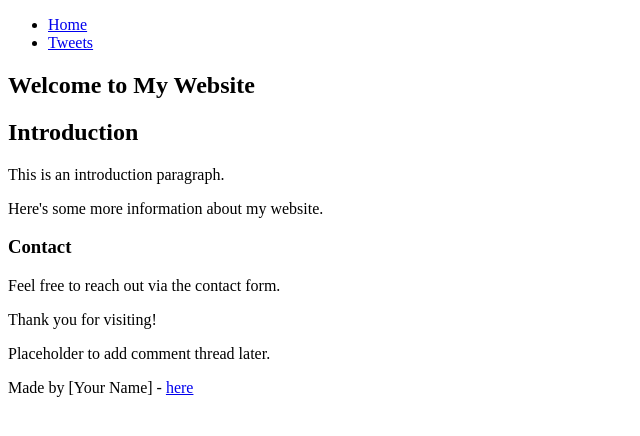
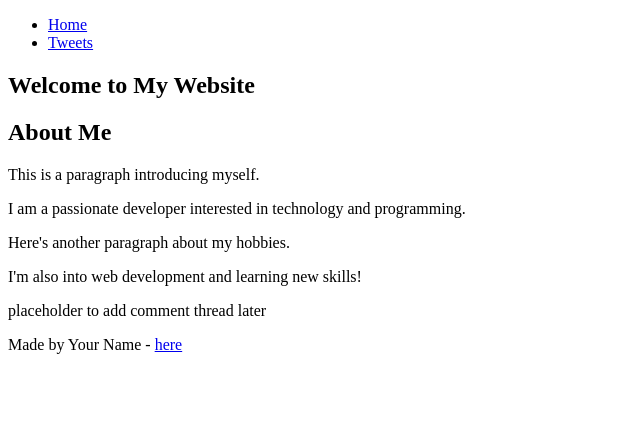
Before and after one commit to UzukoSheCodes/My_First_Portfolio, a plain HTML site: page html_basic/index.html in a window 1280 px wide. Shown: the whole page, without its empty margins (0-640 px from the left). Drawn offline with Linux system fonts and the light colour scheme.

```diff
--- a/html_basic/index.html
+++ b/html_basic/index.html
@@ -3,7 +3,7 @@
 <head>
     <meta charset="UTF-8">
     <meta name="viewport" content="width=device-width, initial-scale=1.0">
-    <title>Index Page</title>
+    <title>Home Page</title>
 </head>
 <body>
     <!-- Header with navigation links -->
@@ -19,23 +19,22 @@
         <!-- Article containing webpage content -->
         <article>
             <h1>Welcome to My Website</h1>
-            <h2>Introduction</h2>
-            <p>This is an introduction paragraph.</p>
-            <p>Here's some more information about my website.</p>
-            <h3>Contact</h3>
-            <p>Feel free to reach out via the contact form.</p>
-            <p>Thank you for visiting!</p>
+            <h2>About Me</h2>
+            <p>This is a paragraph introducing myself.</p>
+            <p>I am a passionate developer interested in technology and programming.</p>
+            <p>Here's another paragraph about my hobbies.</p>
+            <p>I'm also into web development and learning new skills!</p>
         </article>
 
         <!-- Aside with placeholder text -->
         <aside>
-            <p>Placeholder to add comment thread later.</p>
+            <p>placeholder to add comment thread later</p>
         </aside>
     </main>
 
     <!-- Footer -->
     <footer>
-        <p>Made by [Your Name] - <a href="https://www.example.com" target="_blank">here</a></p>
+        <p>Made by Your Name - <a href="https://www.example.com" target="_blank">here</a></p>
     </footer>
 </body>
 </html>
```
Also changed, not shown: html_basic/tweets.html (+2 -2 lines).
